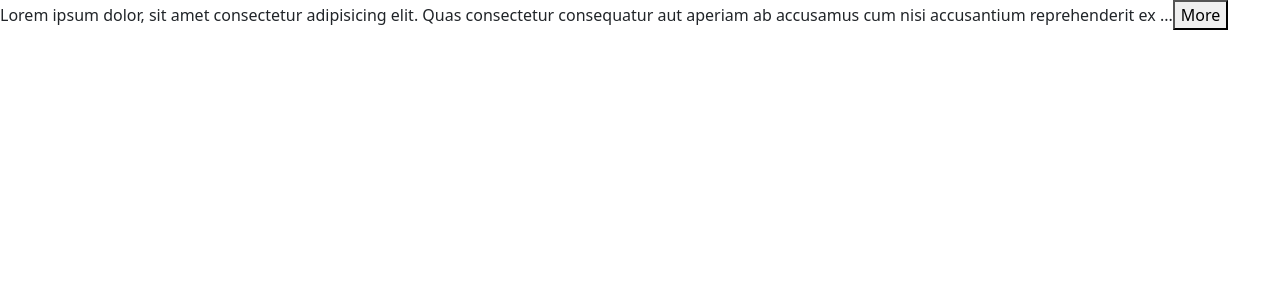
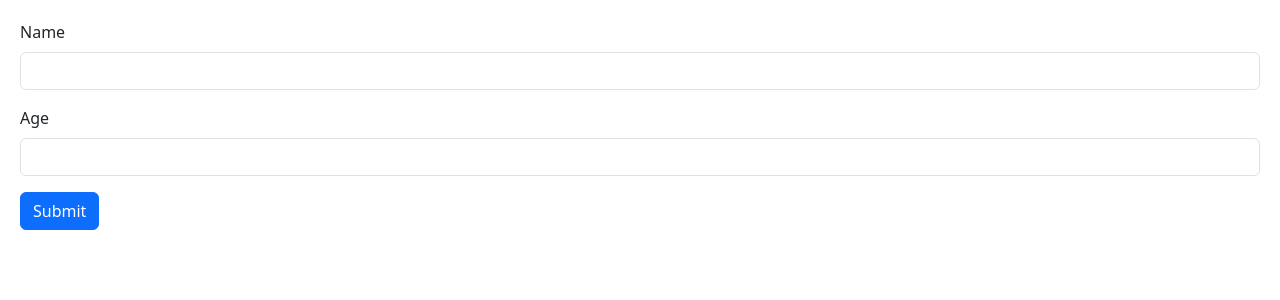
Before and after one commit to joawa10/react-app, a React (Vite) app: page / in a window 1280 px wide. Shown: the top 300 px of the page. Built offline with nearby package versions, Linux system fonts and the light colour scheme.

Commit message:
created form component

```diff
--- a/src/App.tsx
+++ b/src/App.tsx
@@ -1,22 +1,9 @@
-import ExpandableText from "./components/ExpandableText";
+import Form from "./components/Form";
 
 function App() {
   return (
     <div>
-      <ExpandableText maxChars={150}>
-        Lorem ipsum dolor, sit amet consectetur adipisicing elit. Quas
-        consectetur consequatur aut aperiam ab accusamus cum nisi accusantium
-        reprehenderit ex quo reiciendis debitis, vero aliquid iste numquam.
-        Eaque, labore facilis eligendi ea enim, perspiciatis quaerat voluptatum
-        inventore fuga architecto laboriosam quis. Optio sequi nisi aliquid quos
-        quasi quae debitis soluta odit, possimus inventore officiis iure
-        accusamus cum consequatur, voluptatum hic maiores neque eos, ea mollitia
-        labore quis est nihil! Inventore nulla consequuntur consectetur rerum
-        voluptate nisi optio numquam, obcaecati porro molestias sint impedit
-        nostrum non iusto repudiandae aspernatur ducimus accusamus nemo culpa.
-        Corrupti, repellendus. Sit doloremque eaque cupiditate eveniet
-        voluptate.
-      </ExpandableText>
+      <Form></Form>
     </div>
   );
 }
--- /dev/null
+++ b/src/components/Form.tsx
@@ -0,0 +1,36 @@
+import { FormEvent, useRef } from "react";
+
+const Form = () => {
+  const nameRef = useRef<HTMLInputElement>(null);
+  const ageRef = useRef<HTMLInputElement>(null);
+  const person = { name: "", age: 0 };
+
+  const handleSubmit = (event: FormEvent) => {
+    event.preventDefault();
+    if (nameRef.current !== null) person.name = nameRef.current.value;
+    if (ageRef.current !== null) person.age = parseInt(ageRef.current.value);
+    console.log(person);
+  };
+
+  return (
+    <form onSubmit={handleSubmit}>
+      <div className="mb-3">
+        <label htmlFor="name" className="form-label">
+          Name
+        </label>
+        <input ref={nameRef} id="name" type="text" className="form-control" />
+      </div>
+      <div className="mb-3">
+        <label htmlFor="age" className="form-label">
+          Age
+        </label>
+        <input ref={ageRef} id="age" type="number" className="form-control" />
+      </div>
+      <button className="btn btn-primary" type="submit">
+        Submit
+      </button>
+    </form>
+  );
+};
+
+export default Form;
--- /dev/null
+++ b/src/index.css
@@ -0,0 +1,3 @@
+body {
+  padding: 20px;
+}
```
Also changed, not shown: src/main.tsx (+8 -7 lines).
